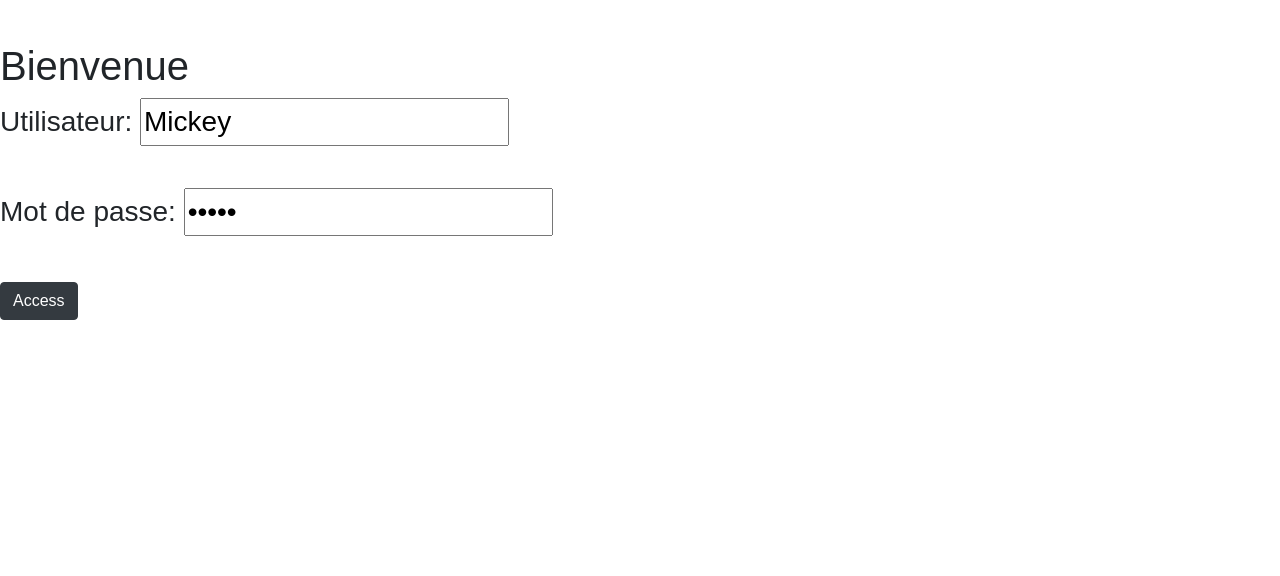
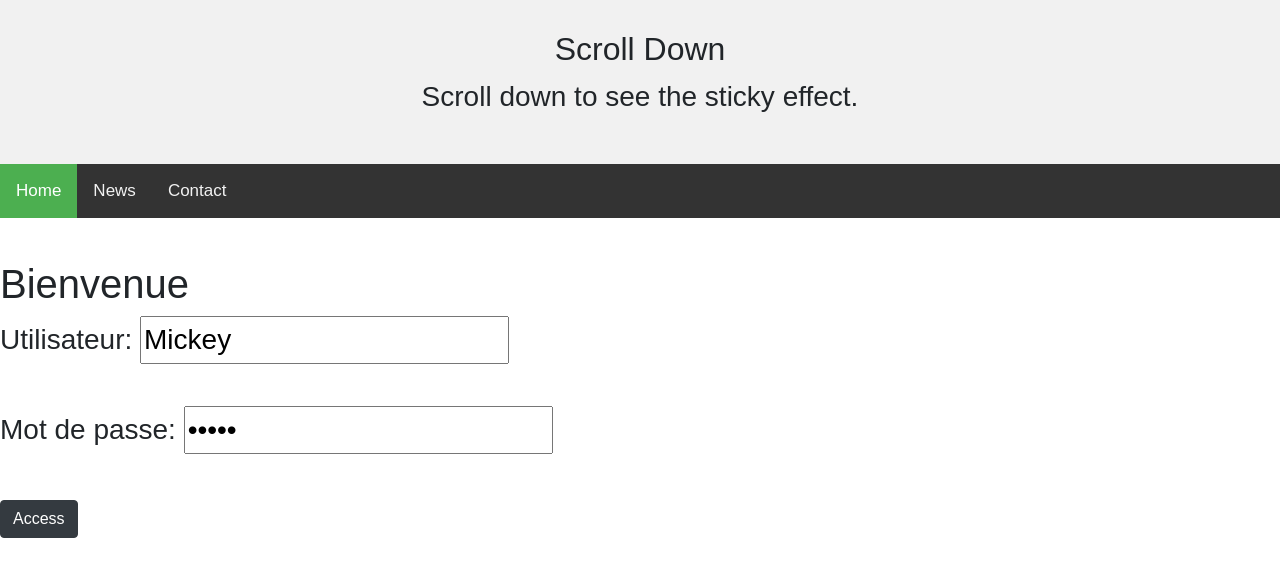
Before and after one commit to souleiman2/HackathonBDC2019, a plain HTML site: page docs/index.html in a window 1280 px wide. Drawn offline with nearby package versions, Linux system fonts and the light colour scheme.

Commit message:
Html - Edit

```diff
--- a/docs/css/style.css
+++ b/docs/css/style.css
@@ -39,6 +39,11 @@ body {
   padding: 16px;
 }
 
+.login {
+
+}
+
+
 .sticky {
   position: fixed;
   top: 0;
--- a/docs/index.html
+++ b/docs/index.html
@@ -10,6 +10,16 @@
 	<title>Accueil</title>
 </head>
 <body>
+	<div class="header">
+	  <h2>Scroll Down</h2>
+	  <p>Scroll down to see the sticky effect.</p>
+	</div>
+	<div id="navbar">
+	  <a class="active" href="javascript:void(0)">Home</a>
+	  <a href="javascript:void(0)">News</a>
+	  <a href="javascript:void(0)">Contact</a>
+	</div>
+	<div class="login">
 		<br>
 		<h1>Bienvenue</h1>
 		Utilisateur:
@@ -20,6 +30,7 @@
 		  <input type="password" name="lastname" value="Mouse">
 		  <br><br>
 		<a href="html/cons.html"><button type="button" class="btn btn-dark">Access</button></a>
+	</div>
 </script>
 </body>
 </html>
```
Lines whose indentation alone changed are shown as unchanged.
